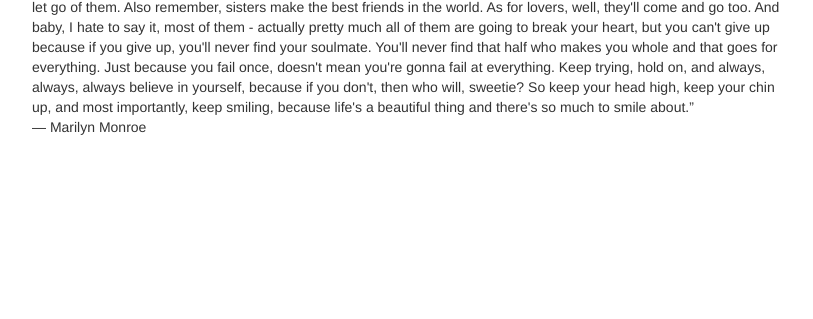
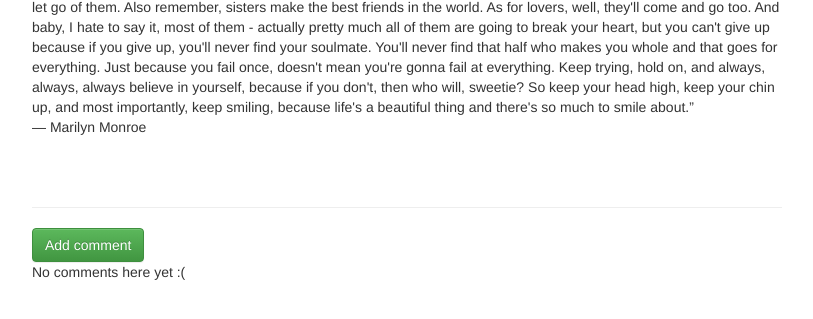
Before and after one commit to agnenevulyte/learn_django2, a Django app: page /post/2/ in a window 1280 px wide. Shown: the part 296-615 px from the top of the page, without its empty margins (23-836 px from the left). Run offline with Django 3.2, Linux system fonts and the light colour scheme; data comes from the database, SQL or seed files in the repository; both versions use the stored data as it was after the commit; some libraries are stand-ins or nearby versions.

Commit message:
Comment model

```diff
--- a/blog/admin.py
+++ b/blog/admin.py
@@ -1,4 +1,5 @@
 from django.contrib import admin
-from .models import Post
+from .models import Post, Comment
 
 admin.site.register(Post)
+admin.site.register(Comment)
--- a/blog/models.py
+++ b/blog/models.py
@@ -17,3 +17,21 @@
 
     def __str__(self):
         return self.title
+
+    def approved_comments(self):
+        return self.comments.filter(approved_comment=True)
+
+
+class Comment(models.Model):
+    post = models.ForeignKey('blog.Post', related_name='comments')
+    author = models.CharField(max_length=200)
+    text = models.TextField()
+    created_date = models.DateTimeField(default=timezone.now)
+    approved_comment = models.BooleanField(default=False)
+
+    def approve(self):
+        self.approved_comment = True
+        self.save()
+
+    def __str__(self):
+        return self.text
--- a/blog/static/css/blog.css
+++ b/blog/static/css/blog.css
@@ -53,3 +53,7 @@
     font-size: 30pt;
     float: right;
 }
+
+.comment {
+    margin: 20px 0px 20px 20px;
+}
--- a/blog/templates/blog/post_detail.html
+++ b/blog/templates/blog/post_detail.html
@@ -18,4 +18,23 @@
         <h1>{{ post.title }}</h1>
         <p>{{ post.text|linebreaksbr }}</p>
     </div>
+    <hr>
+    <a class="btn btn-success" href="{% url 'add_comment_to_post' pk=post.pk %}">Add comment</a>
+    {% for comment in post.comments.all %}
+    {% if user.is_authenticated or comment.approved_comment %}
+    <div class="comment">
+        <div class="date">
+            {{ comment.created_date }}
+            {% if not comment.approved_comment %}
+                <a class="btn btn-default" href="{% url 'comment_remove' pk=comment.pk %}"><span class="glyphicon glyphicon-remove"></span></a>
+                <a class="btn btn-default" href="{% url 'comment_approve' pk=comment.pk %}"><span class="glyphicon glyphicon-ok"></span></a>
+            {% endif %}
+        </div>
+        <strong>{{ comment.author }}</strong>
+        <p>{{ comment.text|linebreaks }}</p>
+    </div>
+    {% endif %}
+{% empty %}
+    <p>No comments here yet :(</p>
+{% endfor %}
 {% endblock %}
--- a/blog/templates/blog/post_list.html
+++ b/blog/templates/blog/post_list.html
@@ -8,6 +8,7 @@
             </div>
             <h1><a href="{% url 'post_detail' pk=post.pk %}">{{ post.title }}</a></h1>
             <p>{{ post.text|linebreaksbr }}</p>
+            <a href="{% url 'blog.views.post_detail' pk=post.pk %}">Comments: {{ post.approved_comments.count }}</a>
         </div>
     {% endfor %}
 {% endblock %}
--- a/blog/urls.py
+++ b/blog/urls.py
@@ -9,4 +9,7 @@
     url(r'^drafts/$', views.post_draft_list, name='post_draft_list'),
     url(r'^post/(?P<pk>\d+)/publish/$', views.post_publish, name='post_publish'),
     url(r'^post/(?P<pk>\d+)/remove/$', views.post_remove, name='post_remove'),
+    url(r'^post/(?P<pk>\d+)/comment/$', views.add_comment_to_post, name='add_comment_to_post'),
+    url(r'^comment/(?P<pk>\d+)/approve/$', views.comment_approve, name='comment_approve'),
+    url(r'^comment/(?P<pk>\d+)/remove/$', views.comment_remove, name='comment_remove'),
 ]
--- a/blog/views.py
+++ b/blog/views.py
@@ -1,7 +1,7 @@
 from django.shortcuts import render, get_object_or_404, redirect
 from django.utils import timezone
-from .models import Post
-from .forms import PostForm
+from .models import Post, Comment
+from .forms import PostForm, CommentForm
 from django.contrib.auth.decorators import login_required
 
 
@@ -56,3 +56,32 @@
     post = get_object_or_404(Post, pk=pk)
     post.delete()
     return redirect('blog.views.post_list')
+
+def add_comment_to_post(request, pk):
+    post = get_object_or_404(Post, pk=pk)
+    if request.method == "POST":
+        form = CommentForm(request.POST)
+        if form.is_valid():
+            comment = form.save(commit=False)
+            comment.post = post
+            comment.save()
+            # nukreipia informacija i post_detail
+            return redirect('blog.views.post_detail', pk=post.pk)
+    else:
+        form = CommentForm()
+    # sugeneruoja vaizda i add_comment_to_post.html
+    return render(request, 'blog/add_comment_to_post.html', {'form': form})
+
+
+@login_required
+def comment_approve(request, pk):
+    comment = get_object_or_404(Comment, pk=pk)
+    comment.approve()
+    return redirect('blog.views.post_detail', pk=comment.post.pk)
+
+@login_required
+def comment_remove(request, pk):
+    comment = get_object_or_404(Comment, pk=pk)
+    post_pk = comment.post.pk
+    comment.delete()
+    return redirect('blog.views.post_detail', pk=post_pk)
```
Also changed, not shown: blog/forms.py (+6 -1 lines), blog/templates/blog/add_comment_to_post.html (added, +9 -0 lines), blog/migrations/0002_comment.py (added), db.sqlite3.
